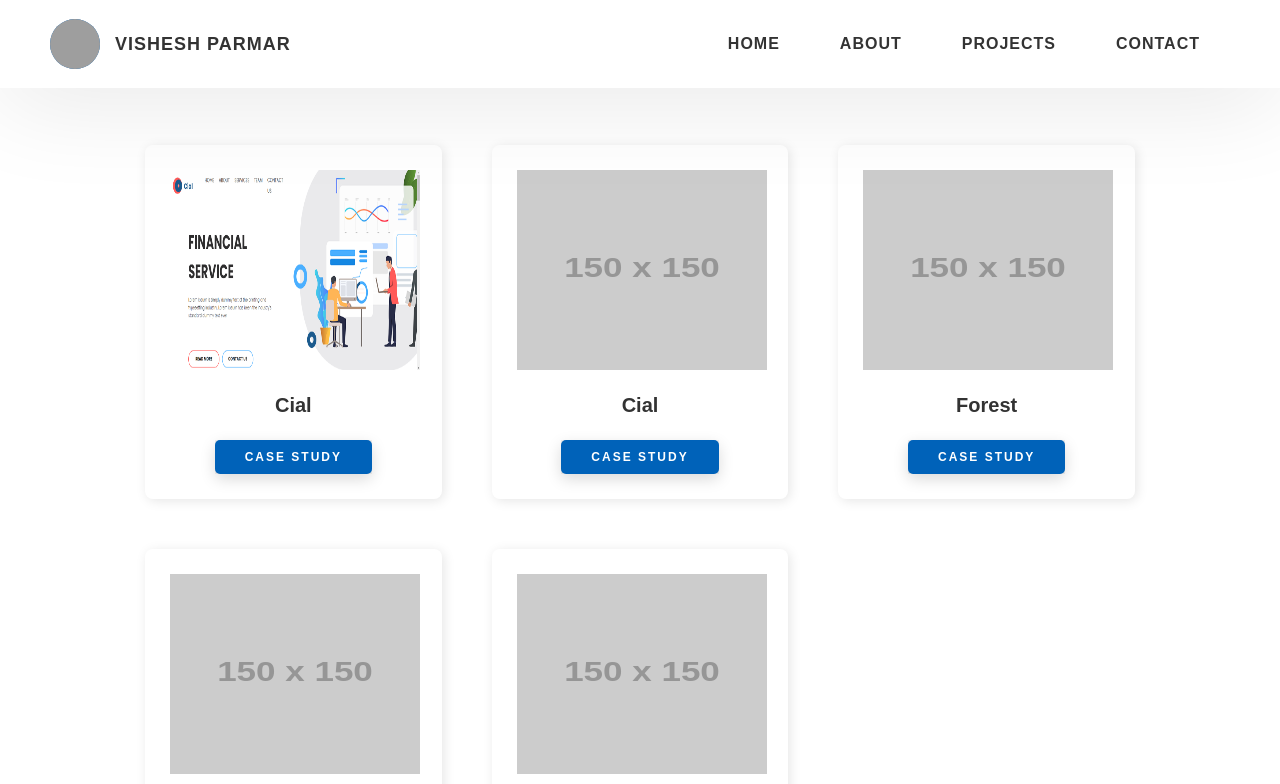
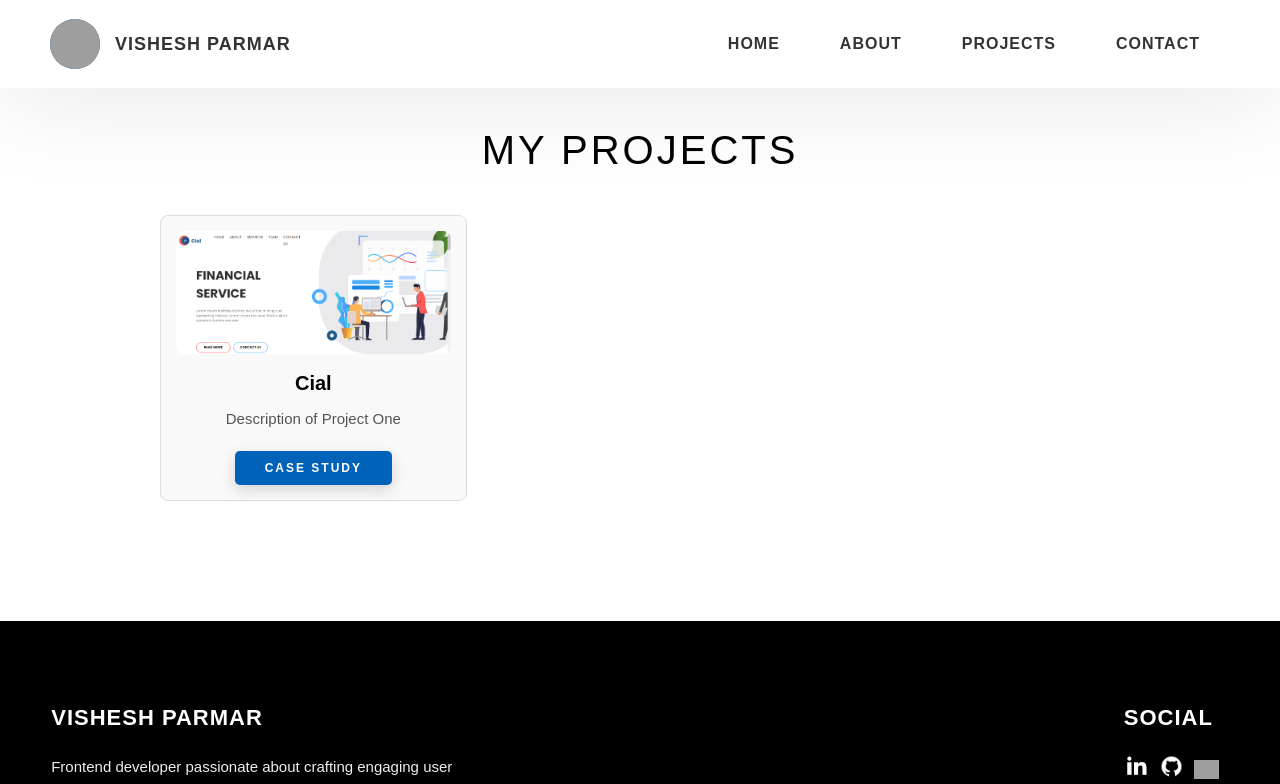
Before and after one commit to vishesh425/Portfolio, a React (Create React App) app: page /Project_view in a window 1280 px wide. Shown: the top 784 px of the page. Built offline with nearby package versions, Linux system fonts and the light colour scheme; grey boxes are pictures that could not be loaded.

Commit message:
update ui deployment to GitHub Pages

```diff
--- a/package.json
+++ b/package.json
@@ -14,6 +14,7 @@
     "react-dom": "^18.3.1",
     "react-hook-use-state": "^1.1.0",
     "react-router-dom": "^6.23.1",
+    "react-router-hash-link": "^2.4.3",
     "react-scripts": "5.0.1",
     "web-vitals": "^2.1.4"
   },
@@ -44,6 +45,6 @@
     ]
   },
   "devDependencies": {
-    "gh-pages": "^6.1.1"
+    "gh-pages": "^6.3.0"
   }
 }
--- a/src/App.js
+++ b/src/App.js
@@ -10,6 +10,8 @@ import Project_view from "./Component/Project_view"
 import ScrollToTop from "./Component/ScrollToTop"
 import React, { useState } from 'react';
 import { BrowserRouter as Router, Routes, Route } from 'react-router-dom';
+
+
 
 function App() {
   return (
--- a/src/Component/Grid.js
+++ b/src/Component/Grid.js
@@ -1,37 +1,31 @@
 // src/components/Grid.js
 import React from "react";
-import { BrowserRouter as Router, Routes, Route, Link } from 'react-router-dom';
-import Project_1 from "../assets/png/project_1.png"
-import example_img from '../assets/jpeg/project-mockup-example.jpeg'
-import { gridData } from "../Datasets/GridData";
+import { Link } from "react-router-dom";
+import { projects } from "../Datasets/GridData";
 import "../Css/Grid.css"; // Import CSS file
 
 const Grid = () => {
   const defaultImageUrl = "https://via.placeholder.com/150?text=No+Image";
   return (
-        <div>
     <section class="project-details">
       <div class="main-container">
         <div class="project-details__content_1">
-                        <div className="grid-container">
-                            {gridData.map((item) => (
-                                <div className="grid-item" key={item.id}>
-                                    <div className="image-container">
-                                        {/* If no image is provided, use a default placeholder image */}
-                                        <img
-                                            src={item.imgUrl || defaultImageUrl}
-                                            alt={item.title}
-                                            className="grid-image"
-                                        />
-                                    </div>
-                                    <h3>{item.title}</h3>
-                                    {/* <p className="description">{item.description}</p> */}
+          <div className="portfolio">
+            {/* <h1>My Projects</h1> */}
+            <span class="heading-sec__main">My Projects</span>
+            <div className="grid">
+              {projects.map((project) => (
+                <div className="grid-item" key={project.id}>
+                  <img src={project.image} alt={project.title} />
+                  <h2>{project.title}</h2>
+                  <p>{project.description}</p>
                   <button className="grid-button">
                     <Link
-                                            to={item.link}
+                      to={project.link}
                       class="btn btn--med_1 btn--theme dynamicBgClr"
                       // target="_blank"
-                                        >{item.link_label}
+                    >
+                      {project.link_label}
                     </Link>
                   </button>
                 </div>
@@ -39,8 +33,8 @@ const Grid = () => {
             </div>
           </div>
         </div>
+      </div>
     </section>
-        </div>
   );
 };
 
--- a/src/Component/Header.js
+++ b/src/Component/Header.js
@@ -1,6 +1,7 @@
-import "../Css/style.css"
-import line from "../assets/svg/ham-menu.svg"
-import React, { useState } from 'react';
+import "../Css/style.css";
+import line from "../assets/svg/ham-menu.svg";
+import React, { useState } from "react";
+import { HashLink as Link } from "react-router-hash-link";
 
 function Header() {
   const [isSmallMenuActive, setIsSmallMenuActive] = useState(false);
@@ -10,7 +11,7 @@ function Header() {
   };
 
   return (
-        <header  className="header">
+    <header className="header">
       <div className="header__content">
         <div className="header__logo-container">
           <div className="header__logo-img-cont dynamicBgClr">
@@ -25,16 +26,24 @@ function Header() {
         <div className="header__main">
           <ul className="header__links">
             <li className="header__link-wrapper">
-                <a href="./" className="header__link"> Home </a>
+              <Link to="/" className="header__link">
+                             Home
+              </Link>
             </li>
             <li className="header__link-wrapper">
-                <a href="./#about" className="header__link">About </a>
+              <Link to="./#about" className="header__link">
+                About
+              </Link>
             </li>
             <li className="header__link-wrapper">
-                <a href="./#projects" className="header__link"> Projects </a>
+              <Link to="./#projects" className="header__link">
+                            Projects
+              </Link>
             </li>
             <li className="header__link-wrapper">
-                <a href="./#contact" className="header__link"> Contact </a>
+              <Link to="./#contact" className="header__link">
+                             Contact
+              </Link>
             </li>
           </ul>
           <div className="header__main-ham-menu-cont" onClick={toggleSmallMenu}>
@@ -47,7 +56,11 @@ function Header() {
         </div>
       </div>
       {/* <div className="header__sm-menu" > */}
-          <div className={`header__sm-menu ${isSmallMenuActive ? 'header__sm-menu--active' : ''}`}>
+      <div
+        className={`header__sm-menu ${
+          isSmallMenuActive ? "header__sm-menu--active" : ""
+        }`}
+      >
         <div className="header__sm-menu-content">
           <ul className="header__sm-menu-links">
             <li className="header__sm-menu-link">
--- a/src/Component/projects.js
+++ b/src/Component/projects.js
@@ -60,7 +60,7 @@ function projects() {
                 praesentium.
               </p>
               <Link
-                to="/Project_view"
+                to="/Project_vieww"
                 class="btn btn--med btn--theme dynamicBgClr"
               // target="_blank"
               >Case Study
--- a/src/Css/Grid.css
+++ b/src/Css/Grid.css
@@ -1,100 +1,61 @@
 
-  .project-details__content_1 {
-    padding: 6rem 0;
+ .project-details__content_1 {
+    padding: 10rem 0;
     max-width: 100rem;
-    margin: auto; }
-
-
-.grid-container {
-  display: grid;
-  grid-template-columns: repeat(auto-fill, minmax(245px, 1fr));
-  grid-gap: 50px;
-  padding: 5px;
-  margin: 80px 0 0 0;
-}
-.grid-item {
-  /* background-color: #4CAF50;  */
-  color: #565760;
-  padding: 25px;
-  text-align: center;
-  border-radius: 8px;
-  box-shadow: 2px 2px 12px rgba(0, 0, 0, 0.1);
-  transition: transform 0.3s ease;
-}
-.grid-item:hover {
-  transform: translateY(-5px); /* Hover effect */
+    margin: auto;
 }
 
-
-/* Image container with fixed size */
-.image-container {
-  width: 250px;
-  height: 200px;
-  margin: 0 auto 10px; /* Center the image and add bottom margin */
+.portfolio {
+  padding: 20px;
+  text-align: center;
+}
+.portfolio h1 {
+      margin-bottom: 20px;
+    font-size: 25px;
+    color: #161515;
+}
+.grid {
+  display: grid;
+  grid-template-columns: repeat(auto-fill, minmax(250px, 1fr));
+  gap: 20px; /* Space between grid items */
 }
 
-/* The image takes up the full container */
-.grid-image {
-  width: 100%;
-  height: 100%;
-  object-fit: fill; /* Ensures the image fits within the container */
-  display: block;
+.grid-item {
+  background-color: #f9f9f9;
+  /* background-color: #ffffff; */
+  border: 1px solid #ddd;
+  border-radius: 8px;
+  padding: 15px;
+  transition: transform 0.2s;
 }
-
-h3 {
-  margin: 20px 0;
+.grid-item img {
+  max-width: 100%;
+  border-radius: 8px;
+}
+.grid-item h2 {
   font-size: 2em;
-  color: #333;
+  margin: 10px 0;
 }
-
-/* Ensure the description has a fixed height */
-.description {
-  height: 60px; /* Fixed height for description */
-  overflow: hidden; /* Hide any overflowed content */
-  text-overflow: ellipsis; /* Add ellipsis for overflowing text */
-  white-space: nowrap; /* Prevents text from wrapping */
-  font-size: 1.3em;
-  color: #666;
-  margin-bottom: 20px;
+.grid-item p {
+  font-size: 1.5em;
+ color: #555;
 }
-
-/* If you want multiline text with ellipsis: */
-.description-multiline {
-  height: 60px;
-  overflow: hidden;
-  display: -webkit-box;
-  -webkit-line-clamp: 3; /* Limit the number of lines */
-  -webkit-box-orient: vertical;
-  text-overflow: ellipsis;
+/* Add hover effect */
+.grid-item:hover {
+  transform: scale(1.05);
 }
-/*
-.grid-button {
-  background-color: #4CAF50;
-  color: white;
-  border: none;
-  padding: 10px 20px;
-  border-radius: 5px;
-  cursor: pointer;
-  transition: background-color 0.3s ease;
+.grid-button{
+    margin-top:20px;
 }
-
-.grid-button:hover {
-  background-color: #45a049;
-} */
-
 .btn--med_1 {
   padding: 1rem 3rem;
   font-size: 1.2rem;
 }
-
-   .btn--theme_1 {
+    .btn--theme_1 {
     background: #0062b9;
     color: #fff;
   transition: background-color 0.3s ease;
-
   }
   .btn--theme:hover{
     background: #014e92;
-
-
   }
--- a/src/Datasets/GridData.js
+++ b/src/Datasets/GridData.js
@@ -1,44 +1,38 @@
 // src/components/GridData.js
-import Cial from "../assets/png/project_1.png"
-export const gridData = [
-    {
-      id: 1,
-      title: "Cial",
-      // description: "A beautiful mountain view during sunset.",
-      imgUrl:Cial,
-      link:"/Project_info",
-      link_label: "Case Study",
-    },
+import Cial from "../assets/png/project_1.png";
 
-    {
-      id: 2,
-      title: "Cial",
-      description: "A sunny beach with crystal-clear water.",
-      imgUrl: "https://via.placeholder.com/150",
-      link:"",
-      link_label: "Case Study",
-    },
-    {
-      id: 3,
-      title: "Forest",
-      description: "A dense forest with tall trees and greenery.",
-      imgUrl: "https://via.placeholder.com/150",
-      link:"",
-      link_label: "Case Study",
-    },
-    {
-      id: 4,
-      title: "City Skyline",
-      description: "A breathtaking view of the city skyline at night.",
-      imgUrl: "https://via.placeholder.com/150",
-      link:"",
-      link_label: "Case Study",
-    },
-    {
-      id: 5,
-      title: "City Skyline",
-      description: "A breathtaking view of the city skyline at night.",
-      imgUrl: "https://via.placeholder.com/150",
-      link:""
-    }
-  ];
+export const projects = [
+  {
+    id: 1,
+    title: "Cial",
+    description: "Description of Project One",
+    image: Cial, // Replace with your image URL
+    link: "/Project_info",
+    link_label: "Case Study",
+  },
+  // {
+  //   id: 2,
+  //   title: "Project Two",
+  //   description: "Description of Project Two",
+  //   image: Cial,
+  //   link: "/Project_info",
+  //   link_label: "Case Study",
+  // },
+  // {
+  //   id: 3,
+  //   title: "Project Three",
+  //   description: "Description of Project Three",
+  //   image: "https://via.placeholder.com/300",
+  //   link: "/Project_info",
+  //   link_label: "Case Study",
+  // },
+  // {
+  //   id: 4,
+  //   title: "Project Four",
+  //   description: "Description of Project Four",
+  //   image: "https://via.placeholder.com/300",
+  //   link: "/Project_info",
+  //   link_label: "Case Study",
+  // },
+  // Add more projects as needed
+];
```
Also changed, not shown: src/Component/first_section.js (+31 -24 lines), src/Component/foooter.js (+28 -22 lines), 13 other files (tests, documents, lock files or other folders). Lines whose indentation alone changed are shown as unchanged.
